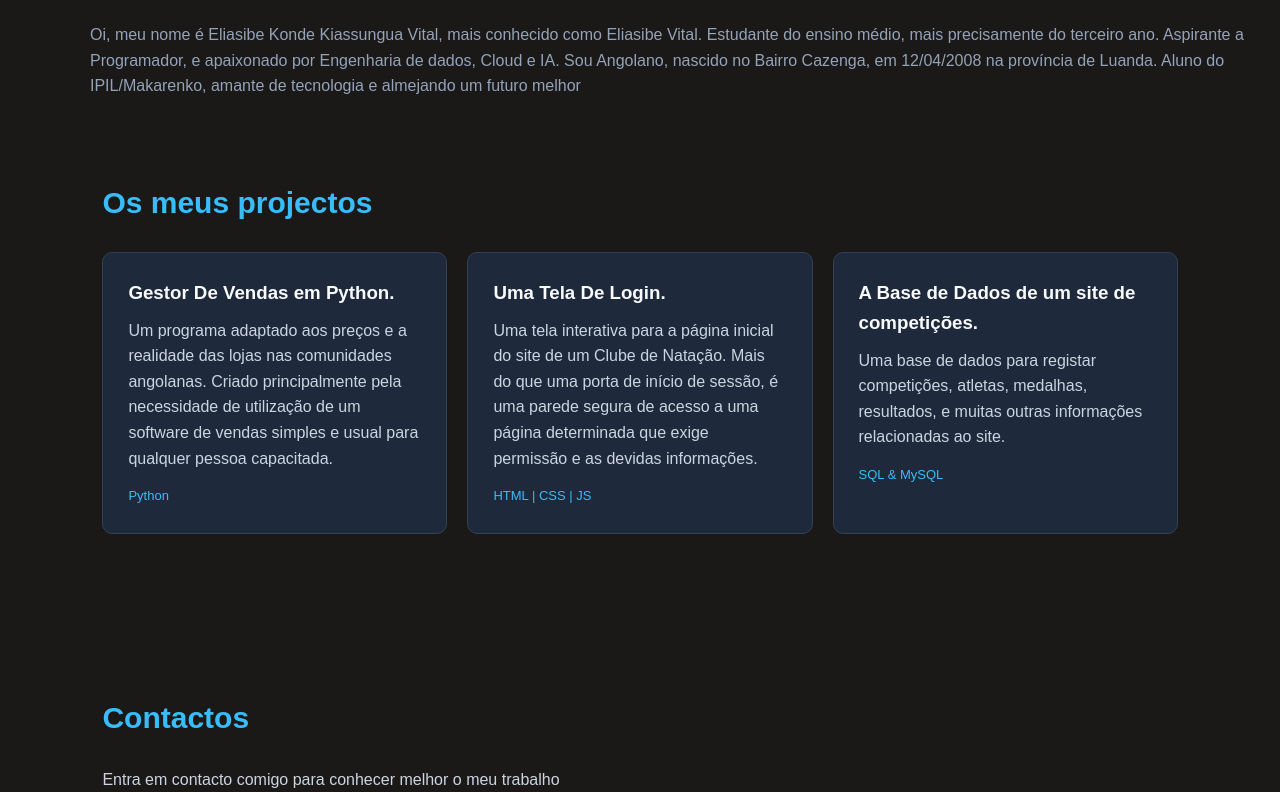
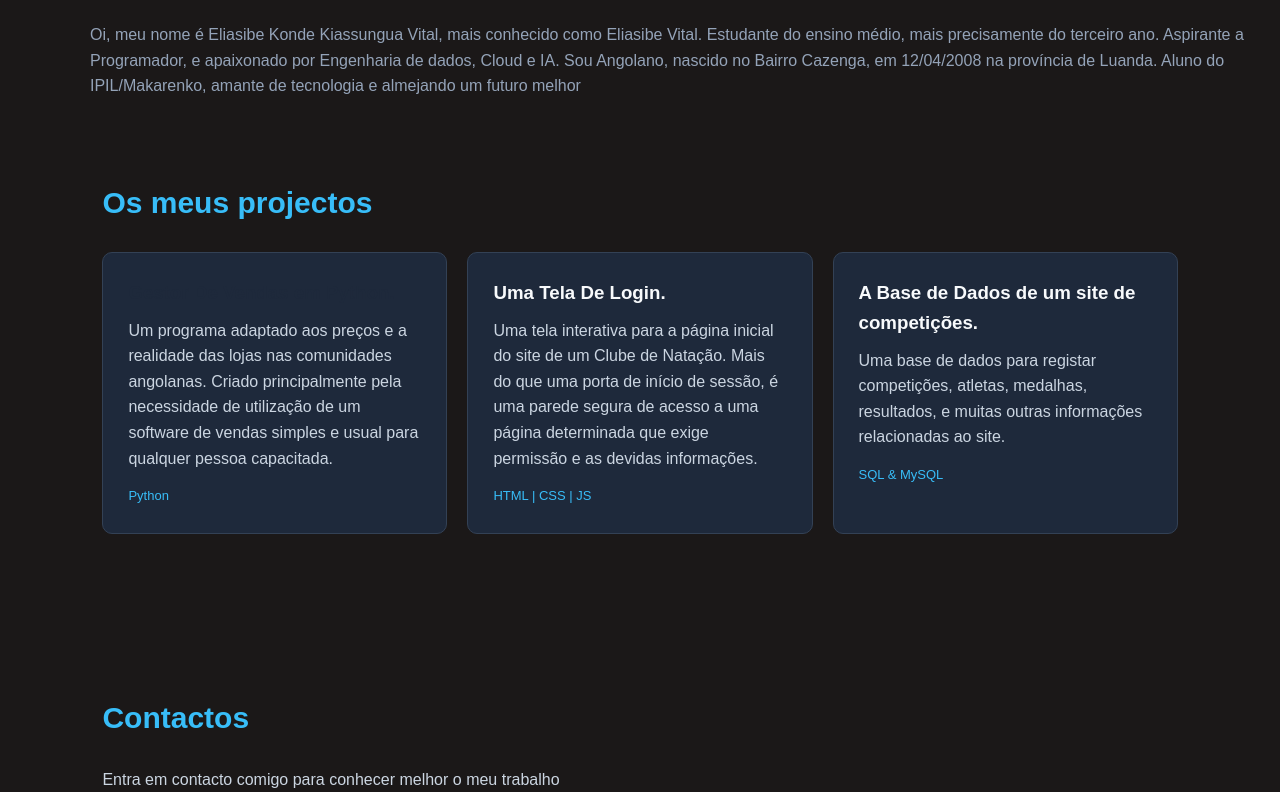
Before and after one commit to emanueledmilson78-cloud/Eliasibekkvital14, a plain HTML site: page index.html in a window 1280 px wide. In both pictures the pointer is over the element 274 px from the left and 1589 px from the top of the page. Shown: the part 1197-1989 px from the top of the page. Drawn offline with Linux system fonts and the light colour scheme.

Commit message:
Refactor CSS styles for better organization

```diff
--- a/port_style.css
+++ b/port_style.css
@@ -118,6 +118,9 @@ header {
     border: 1px solid #334155;
     transition: 0.3s;
 }
+.project-card:hover{
+    color:#1e293b;
+}
 .project-card h3{
      margin-bottom: 10px;
 }
```
